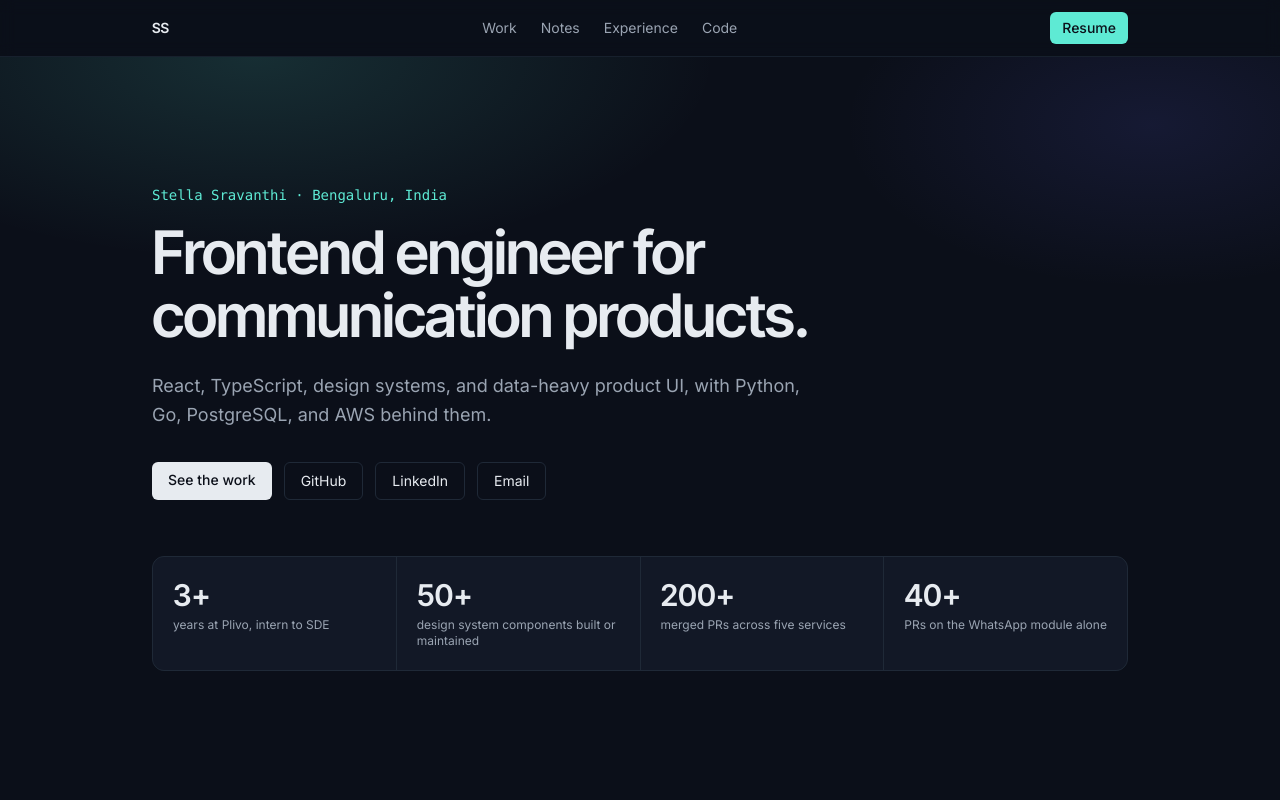
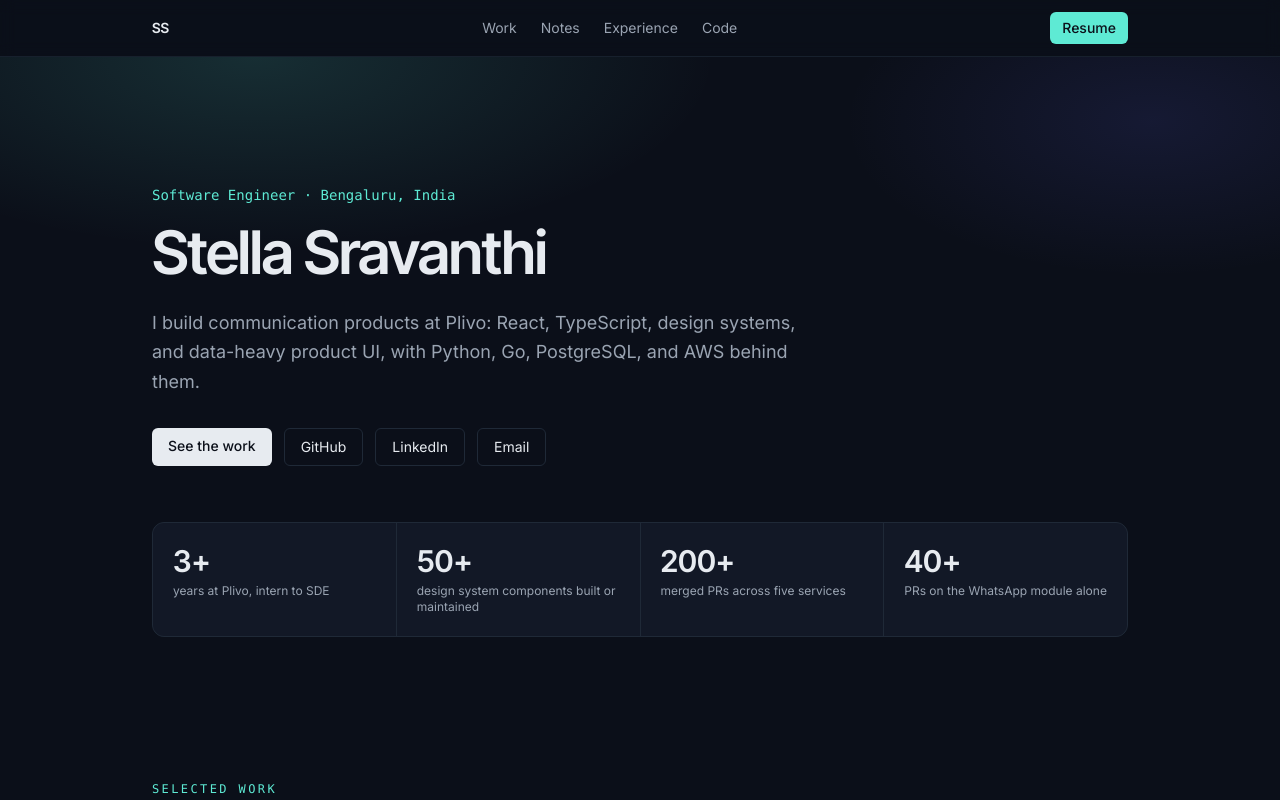
Before and after one commit to sravanthi657/Stella-sravanthi, a React (Vite) app: page / in a window 1280 px wide. Shown: the top 800 px of the page. Built offline with nearby package versions, Linux system fonts and the light colour scheme.

Commit message:
Hero: lead with name

```diff
--- a/index.html
+++ b/index.html
@@ -4,7 +4,7 @@
     <meta charset="UTF-8" />
     <link rel="icon" type="image/svg+xml" href="/favicon.svg" />
     <meta name="viewport" content="width=device-width, initial-scale=1.0" />
-    <title>Stella Sravanthi · Frontend Engineer</title>
+    <title>Stella Sravanthi</title>
     <meta name="description" content="Frontend engineer building communication products: React, TypeScript, design systems, and data-heavy product UI at Plivo." />
     <link rel="preconnect" href="https://fonts.googleapis.com" />
     <link rel="preconnect" href="https://fonts.gstatic.com" crossorigin />
--- a/src/App.tsx
+++ b/src/App.tsx
@@ -43,9 +43,9 @@ const Nav = () => (
 const Hero = () => (
   <header id="top" className="glow">
     <div className="mx-auto max-w-5xl px-6 pb-16 pt-24 sm:pt-32">
-      <p className="reveal font-mono text-sm text-accent">{profile.name} · {profile.location}</p>
+      <p className="reveal font-mono text-sm text-accent">Software Engineer · {profile.location}</p>
       <h1 className="reveal mt-4 max-w-3xl font-display text-5xl font-semibold leading-[1.05] tracking-tight text-snow sm:text-6xl">
-        {profile.headline}
+        {profile.name}
       </h1>
       <p className="reveal mt-6 max-w-2xl text-lg leading-relaxed text-fog">{profile.specialty}</p>
       <div className="reveal mt-8 flex flex-wrap gap-3 text-sm">
--- a/src/data.ts
+++ b/src/data.ts
@@ -171,8 +171,8 @@ export const code = [
 
 export const profile = {
   name: 'Stella Sravanthi',
-  headline: 'Frontend engineer for communication products.',
-  specialty: 'React, TypeScript, design systems, and data-heavy product UI, with Python, Go, PostgreSQL, and AWS behind them.',
+  headline: 'Stella Sravanthi',
+  specialty: 'I build communication products at Plivo: React, TypeScript, design systems, and data-heavy product UI, with Python, Go, PostgreSQL, and AWS behind them.',
   location: 'Bengaluru, India',
   email: 'stellasravanthidevarakonda@gmail.com',
   github: 'https://github.com/sravanthi657',
```
